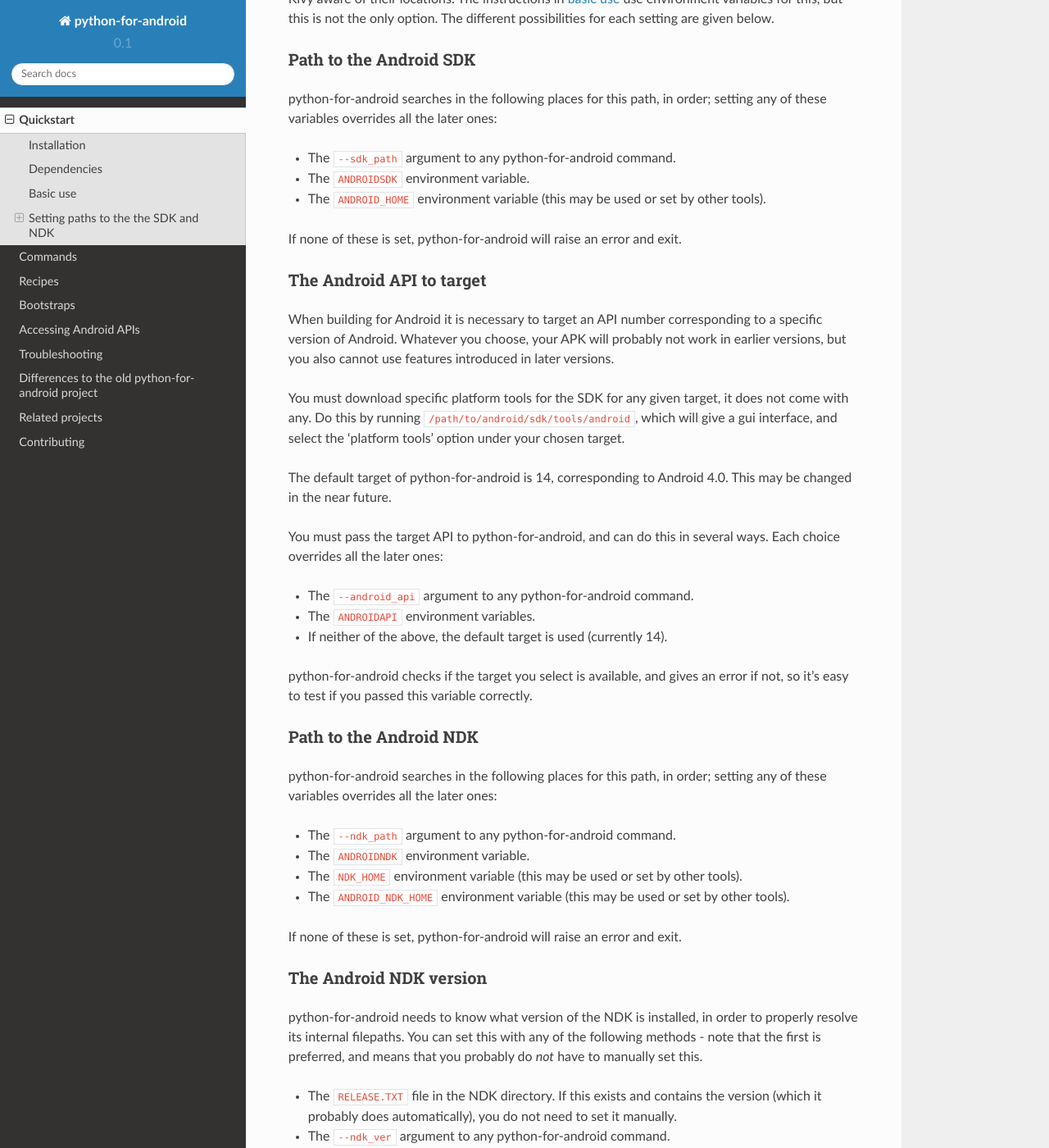
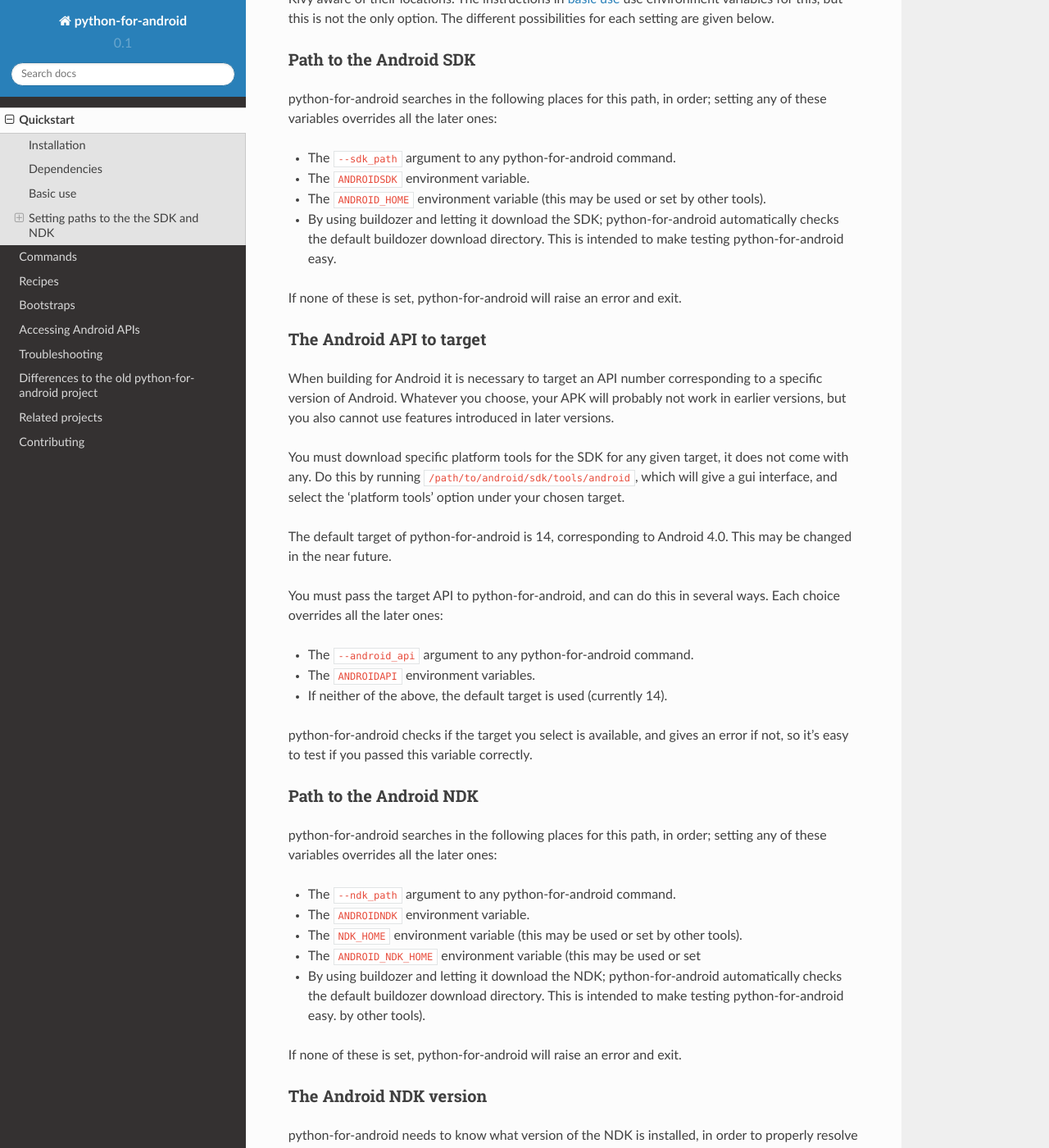
Before and after one commit to kivy/python-for-android, a Sphinx documentation site: the page built from doc/source/quickstart.rst, in a window 1280 px wide and 1400 px high, scrolled down 3575 px. Shown: the whole window at 82% size. Built offline with Sphinx 7.4.7 and the Read the Docs theme 2.0.0, drawn with Linux system fonts in a browser that asks for light colours; pages that are not in the unit, such as notebooks, are missing from menus.

Commit message:
Documented that p4a checks for buildozer downloads

```diff
--- a/doc/source/quickstart.rst
+++ b/doc/source/quickstart.rst
@@ -177,6 +177,10 @@
 - The ``ANDROIDSDK`` environment variable.
 - The ``ANDROID_HOME`` environment variable (this may be used or set
   by other tools).
+- By using buildozer and letting it download the SDK;
+  python-for-android automatically checks the default buildozer
+  download directory. This is intended to make testing
+  python-for-android easy.
 
 If none of these is set, python-for-android will raise an error and exit.
 
@@ -219,6 +223,10 @@
 - The ``NDK_HOME`` environment variable (this may be used or set
   by other tools).
 - The ``ANDROID_NDK_HOME`` environment variable (this may be used or set
+- By using buildozer and letting it download the NDK;
+  python-for-android automatically checks the default buildozer
+  download directory. This is intended to make testing
+  python-for-android easy.
   by other tools).
 
 If none of these is set, python-for-android will raise an error and exit.
```
